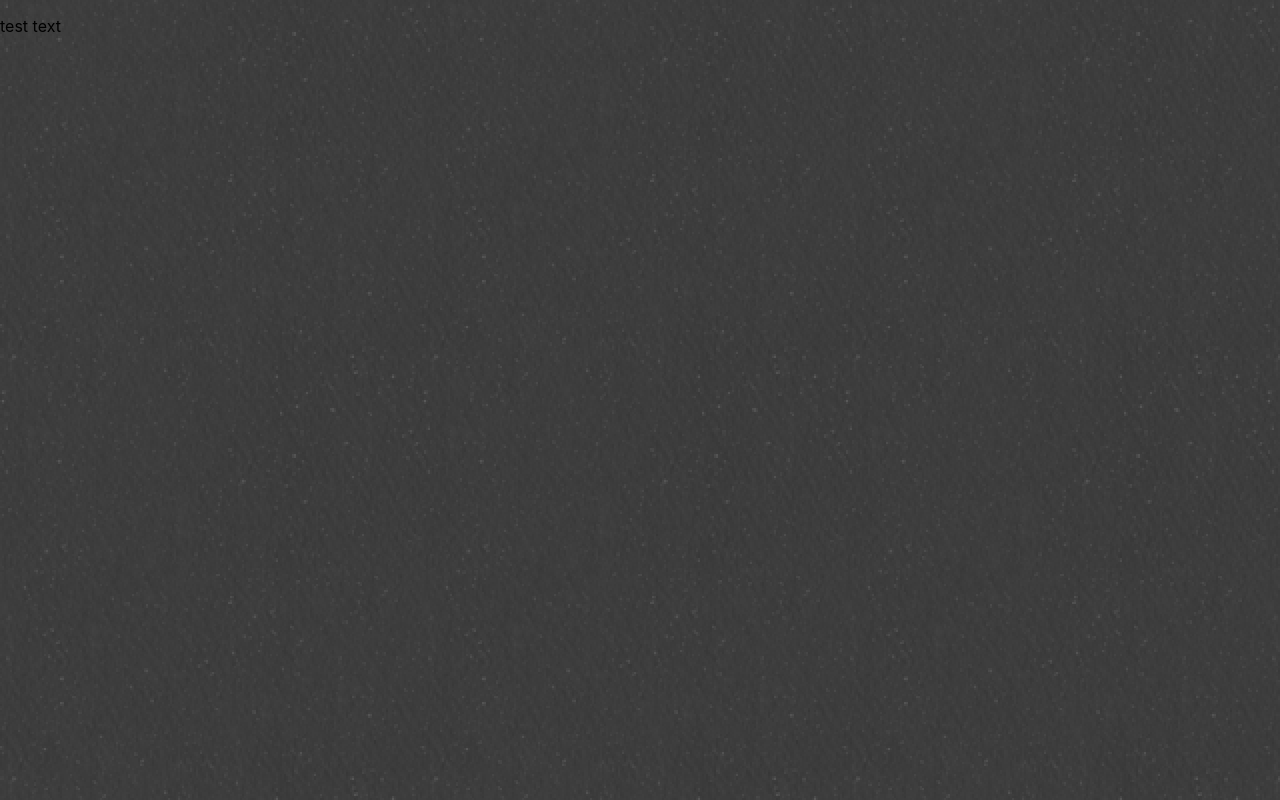
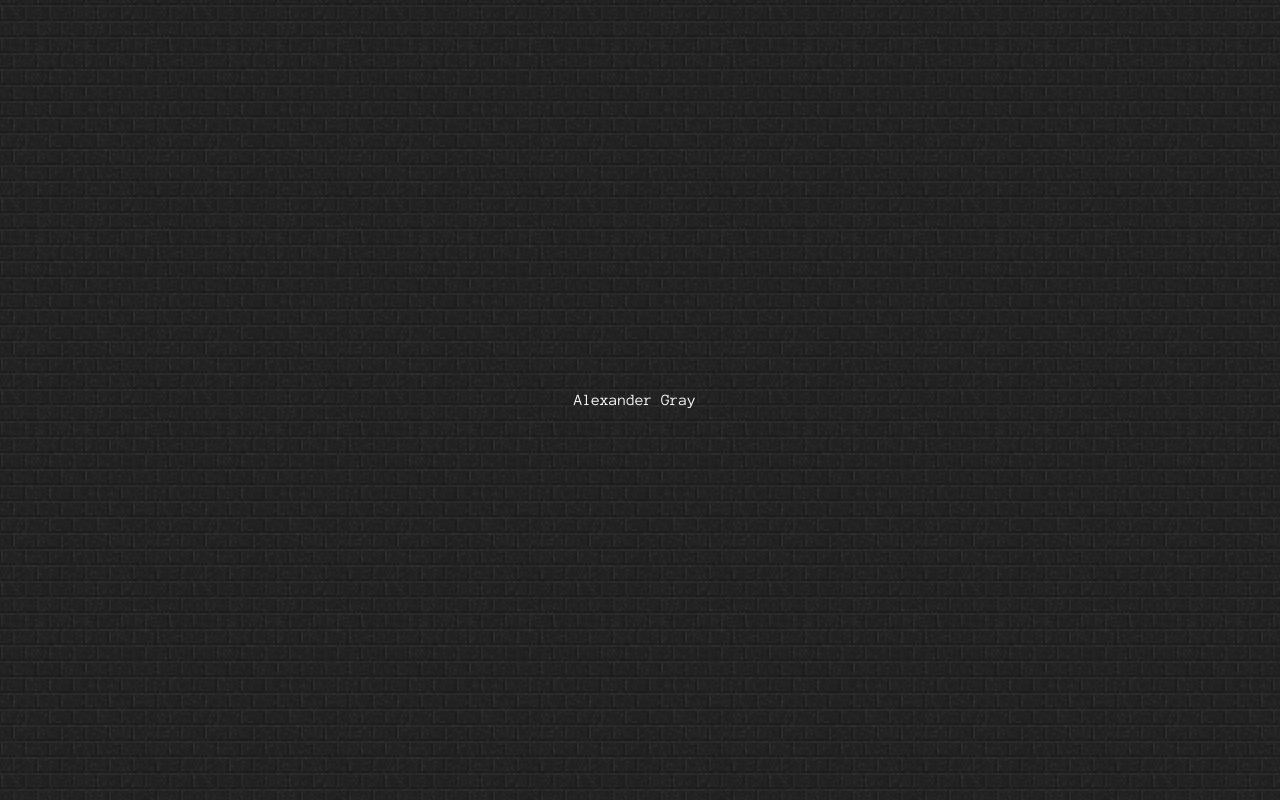
Before and after one commit to abbo-1/alexanderGrey, a React (Create React App) app: page / in a window 1280 px wide. Built offline with nearby package versions, Linux system fonts and the light colour scheme.

Commit message:
added typewriter effect for title

```diff
--- a/package.json
+++ b/package.json
@@ -9,6 +9,7 @@
     "react": "^17.0.2",
     "react-dom": "^17.0.2",
     "react-scripts": "4.0.3",
+    "typewriter-effect": "^2.18.0",
     "web-vitals": "^1.1.2"
   },
   "scripts": {
--- a/src/App.css
+++ b/src/App.css
@@ -1,24 +1,37 @@
-body, html {
-  height: 100%;
-  text-align: center;
-  background-image: url('./images/gray_sand.png');
-  background-repeat: repeat;
+/* Google Fonts */
+@import url(https://fonts.googleapis.com/css?family=Anonymous+Pro);
+
+/* SCROLLING BACKGROUND */
+
+body {
+  background-image: url('./images/dark_brick_wall.png');
+  background-position: bottom;
+  animation: 4s linear 0s infinite bp;
   display: flex;
+  align-items: center;
+  justify-content: center;
 }
 
-.backgroundColor {
-  animation-duration: 3s;
-  animation-name: slidein;
-}
-
-@keyframes slidein {
+@keyframes bp {
   from {
-    margin-left: 100%;
-    width: 300%;
+    background-position:  198px 0;
   }
 
   to {
-    margin-left: 0%;
-    width: 100%;
+    background-position:  0 198px;
   }
 }
+
+html, body {
+  height: 100%;
+  margin: 0;
+  font-family: 'Anonymous Pro', monospace;
+}
+
+.text {
+  font: 900 18px Ruda;
+  color: #C08;
+  background: white;
+  display: inline-block;
+  padding: 1rem;
+}
--- a/src/App.js
+++ b/src/App.js
@@ -1,12 +1,20 @@
 import './App.css';
+import Typewriter from 'typewriter-effect';
 
 function App() {
   return (
     <div className="App">
+        <Typewriter
+  onInit={(typewriter) => {
+    typewriter.typeString('<span style="color: #ffffff;">Alexander Gray</span>')
 
-        <p>
-          test text
-        </p>
+      .callFunction(() => {
+        console.log('String typed out!');
+      })
+      .pauseFor(2500)
+      .start();
+  }}
+/>
 
 
     </div>
```
Also changed, not shown: src/images/dark_brick_wall.png (added), 1 other file (tests, documents, lock files or other folders).
